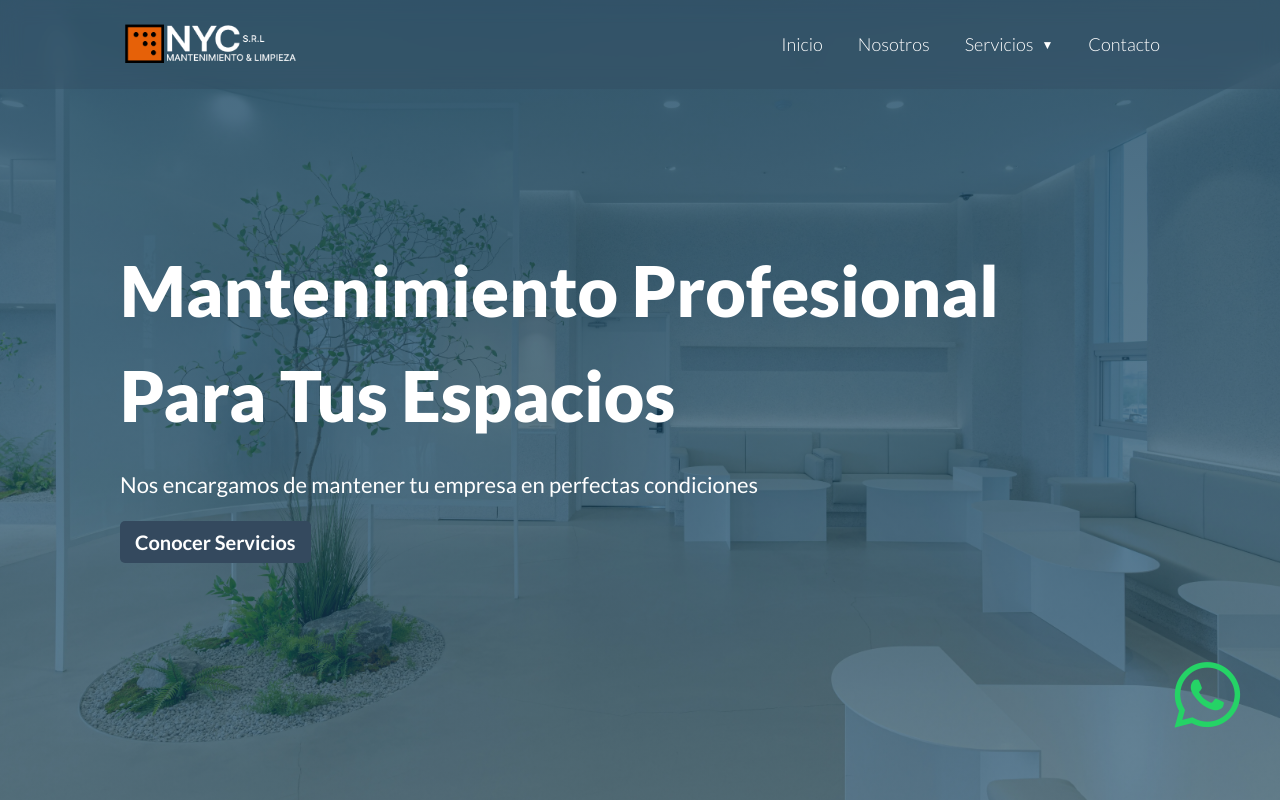
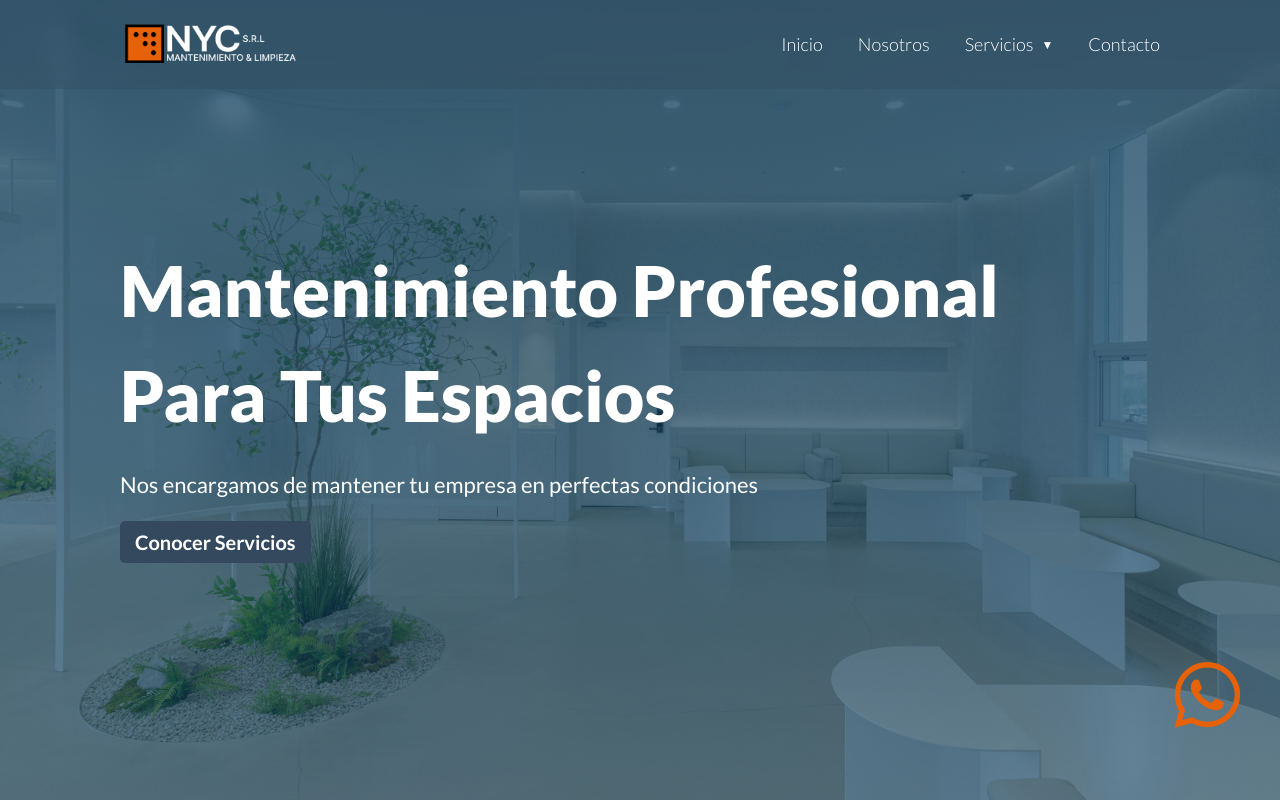
Before and after one commit to clau-devSpace/nycmantenimiento, a plain HTML site: page index.html in a window 1280 px wide. Shown: the top 802 px of the page. Drawn offline with nearby package versions, Linux system fonts and the light colour scheme.

Commit message:
color btn whatsapp

```diff
--- a/estilos.css
+++ b/estilos.css
@@ -70,12 +70,12 @@ body {
   bottom: 50px;
   right: 40px;
   font-size: 75px;
-  color: #25D366;
+  color: #e66108;
 }
 
 .link-whatsapp{
   text-decoration: none;
-  color: #25D366;
+  color: #e66108;
 }
 /* ---------------- SECCIÓN SERVICIOS ---------------- */
 .eventos-servicios {
--- a/styles.css
+++ b/styles.css
@@ -105,13 +105,13 @@ body {
   bottom: 50px;
   right: 40px;
   font-size: 75px;
-  color: #25D366;
+  color: #e66108;
   cursor: pointer;
 }
 
 .link-whatsapp{
   text-decoration: none;
-  color: #25D366;
+  color: #e66108;
 }
 
 /* SERVICES SECTION */
```
